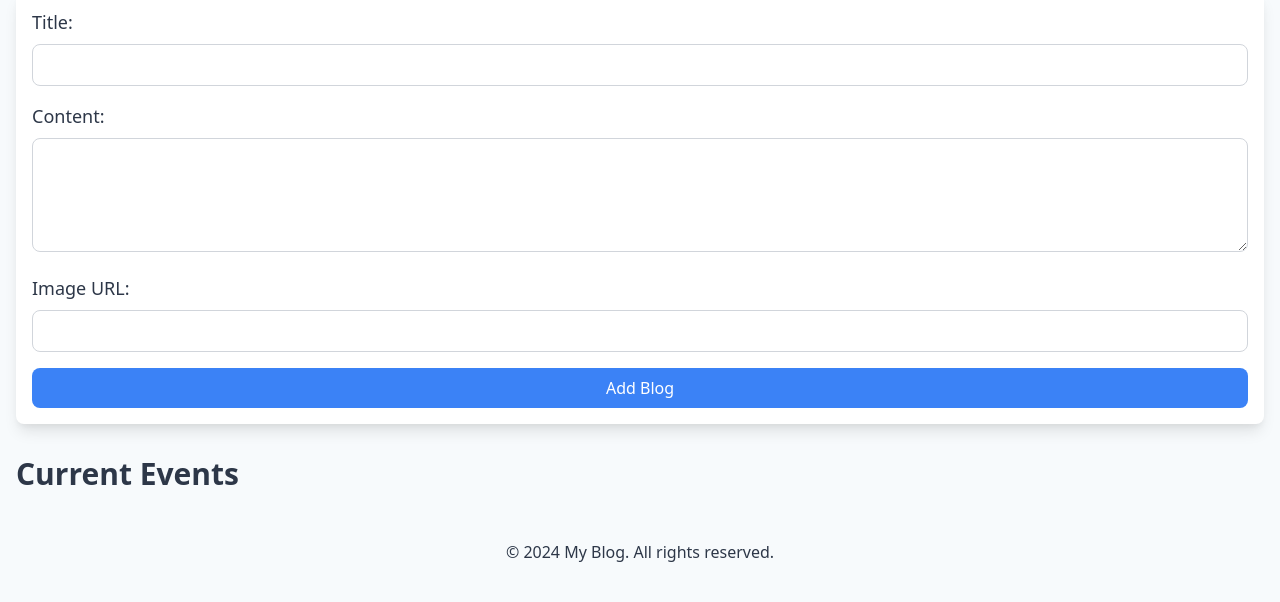
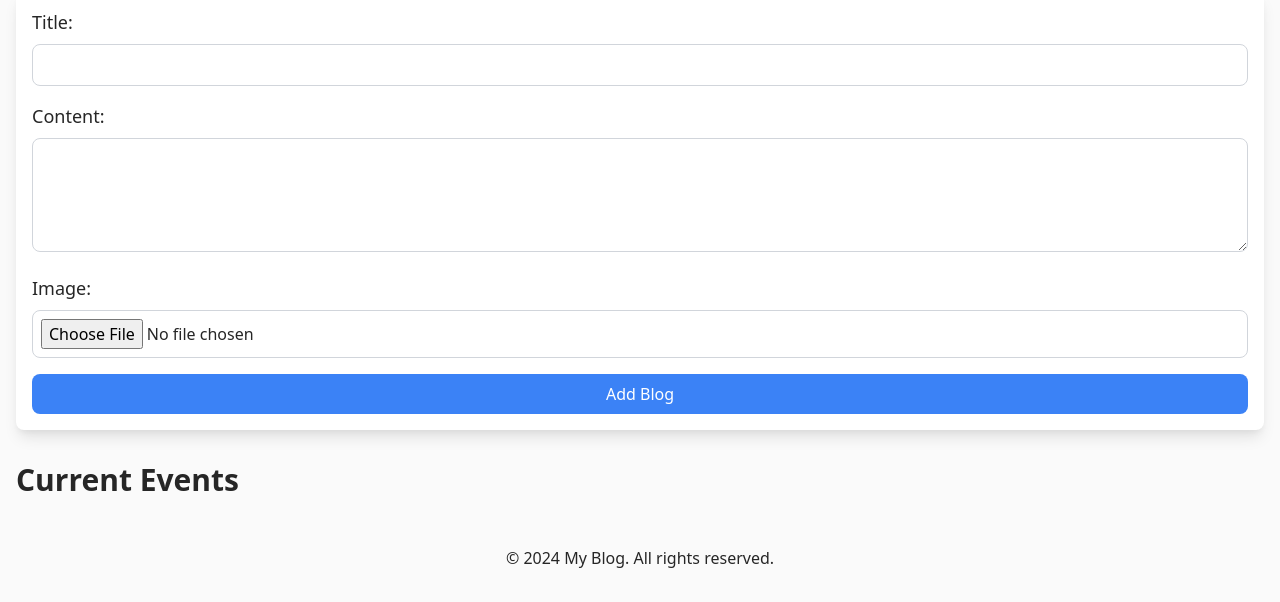
Before and after one commit to zubairahmad57/Vlog-website, a plain HTML site: page index.html in a window 1280 px wide. Both pictures are taken after a click on the button "Create New Blog". Shown: the part 280-882 px from the top of the page. Drawn offline with nearby package versions, Linux system fonts and the light colour scheme.

Commit message:
Update index.html

```diff
--- a/index.html
+++ b/index.html
@@ -7,11 +7,11 @@
     <link href="https://cdnjs.cloudflare.com/ajax/libs/tailwindcss/2.2.19/tailwind.min.css" rel="stylesheet">
     <style>
         body {
-            background-color: #f7fafc;
-            color: #2d3748;
+            background-color: #fafafa;
+            color: #262626;
         }
         .read {
-            color: #9ca3af;
+            color: #999999;
         }
     </style>
 </head>
@@ -34,8 +34,8 @@
                 <input type="text" id="blog-title" class="w-full p-2 border border-gray-300 rounded-lg mb-4" required>
                 <label for="blog-content" class="block text-lg font-medium mb-2">Content:</label>
                 <textarea id="blog-content" class="w-full p-2 border border-gray-300 rounded-lg mb-4" rows="4" required></textarea>
-                <label for="blog-image" class="block text-lg font-medium mb-2">Image URL:</label>
-                <input type="url" id="blog-image" class="w-full p-2 border border-gray-300 rounded-lg mb-4" required>
+                <label for="blog-image" class="block text-lg font-medium mb-2">Image:</label>
+                <input type="file" id="blog-image" class="w-full p-2 border border-gray-300 rounded-lg mb-4" accept="image/*" required>
                 <button type="submit" class="w-full p-2 bg-blue-500 text-white rounded-lg">Add Blog</button>
             </form>
         </section>
```
